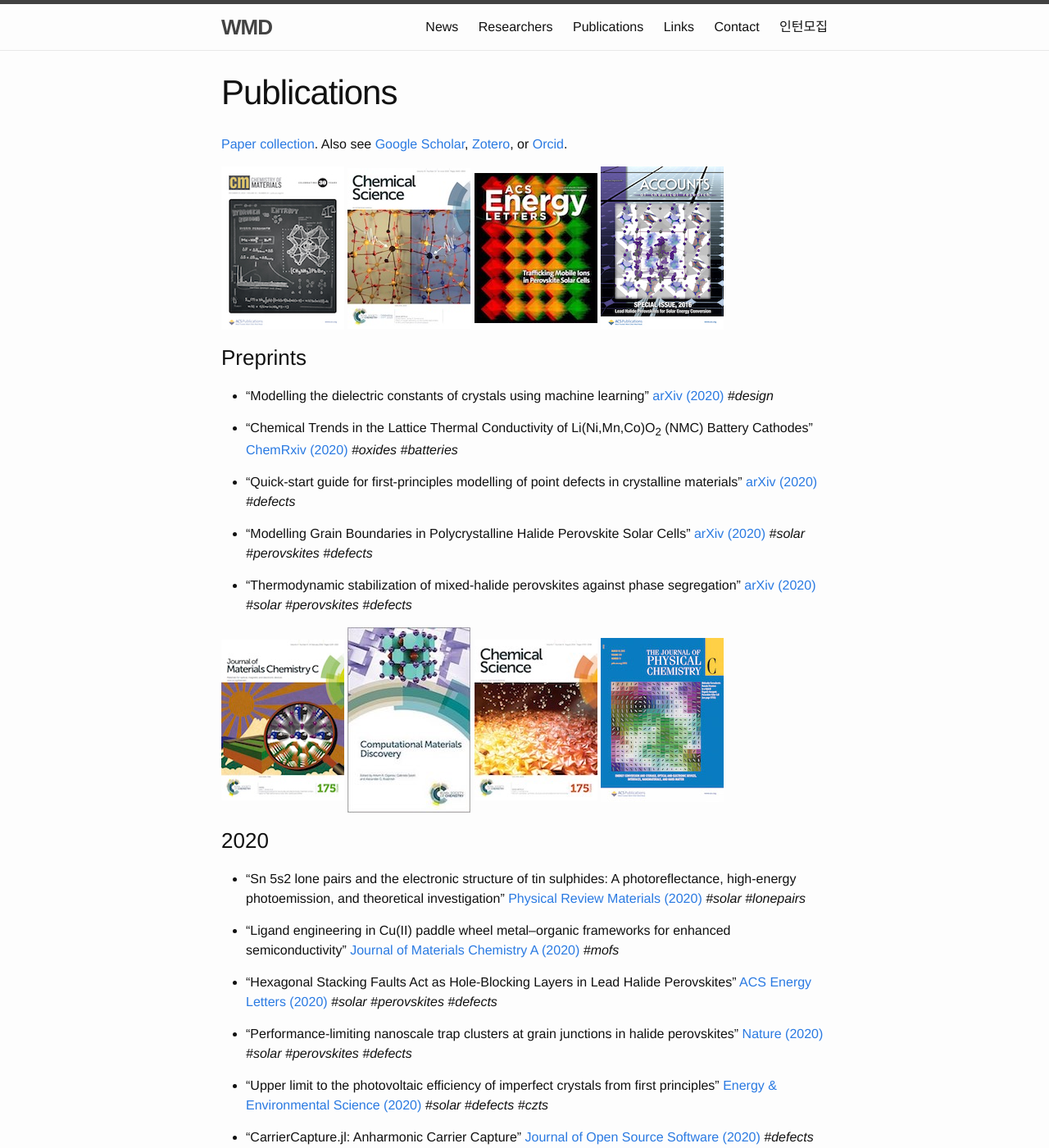
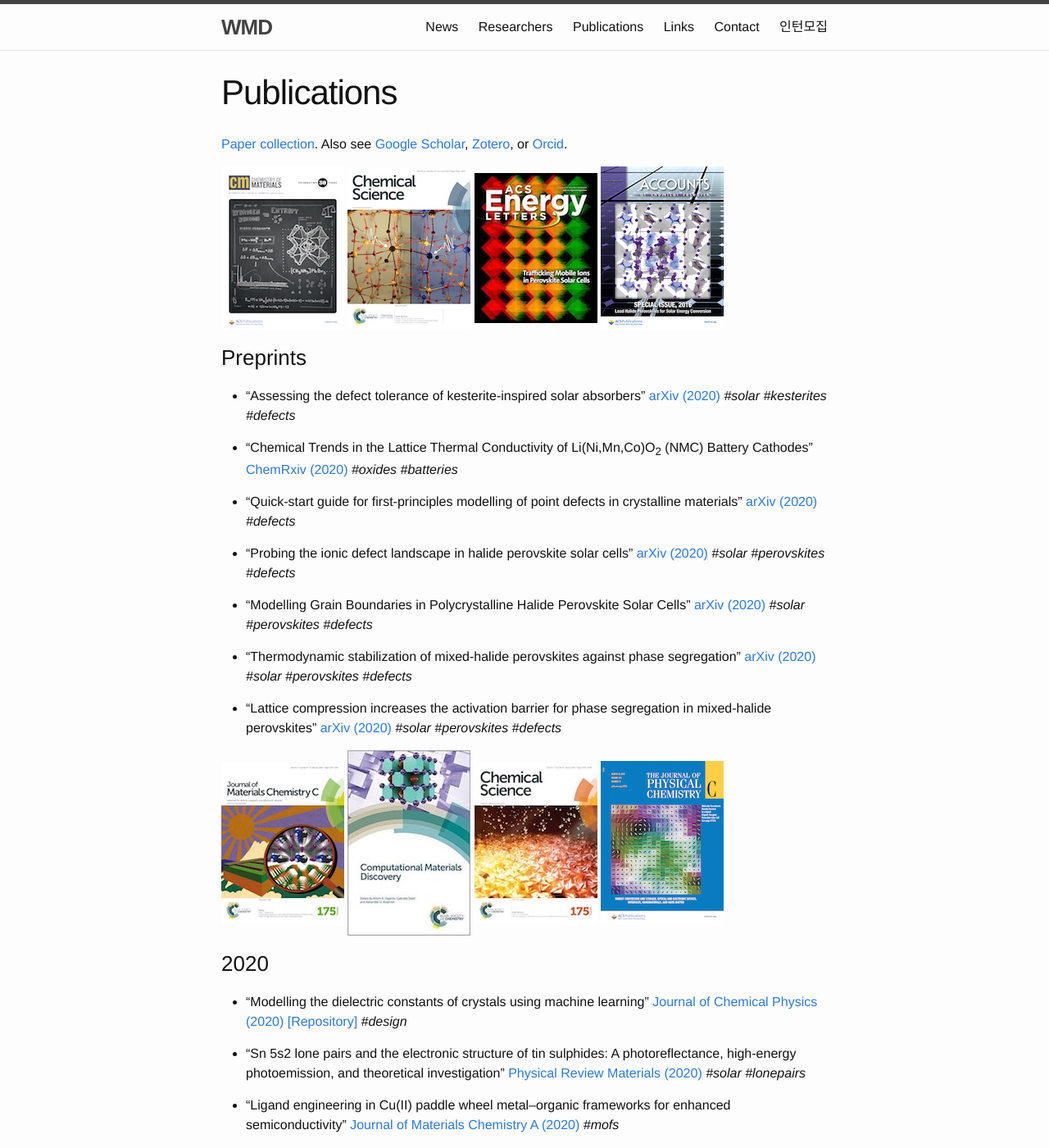
Before and after one commit to WMD-group/WMD-group.github.io, a Jekyll site: the page built from c_papers.md, in a window 1280 px wide and 1400 px high. Shown: the whole window at 82% size. Built offline with Jekyll 4.4.1, drawn with Linux system fonts in a browser that asks for light colours.

Commit message:
July 2020 Update

```diff
--- a/c_papers.md
+++ b/c_papers.md
@@ -10,13 +10,12 @@ Also see
 [Zotero](https://www.zotero.org/aronwalsh),
 or [Orcid](http://orcid.org/0000-0001-5460-7033).
 
-
 ![](/assets/com-2018.jpg) ![](/assets/cs-2019.jpg) ![](/assets/el-2018.jpg) ![](/assets/acr-2016.jpg)
 
 ### Preprints
 
-* "Modelling the dielectric constants of crystals using machine learning" [arXiv (2020)](https://arxiv.org/abs/2005.05831)
-*#design*
+* "Assessing the defect tolerance of kesterite-inspired solar absorbers" [arXiv (2020)](https://arxiv.org/abs/2007.00819)
+*#solar #kesterites #defects*
 
 * "Chemical Trends in the Lattice Thermal Conductivity of Li(Ni,Mn,Co)O<sub>2</sub> (NMC) Battery Cathodes" [ChemRxiv (2020)](https://chemrxiv.org/articles/Chemical_Trends_in_the_Lattice_Thermal_Conductivity_of_Li_Ni_Mn_Co_O_sub_2_sub_NMC_Battery_Cathodes/12320033)
 *#oxides #batteries*
@@ -24,15 +23,24 @@ or [Orcid](http://orcid.org/0000-0001-5460-7033).
 * "Quick-start guide for first-principles modelling of point defects in crystalline materials" [arXiv (2020)](https://arxiv.org/abs/2005.01941)
 *#defects*
 
+* "Probing the ionic defect landscape in halide perovskite solar cells" [arXiv (2020)](https://arxiv.org/abs/2005.06942)
+*#solar #perovskites #defects*
+
 * "Modelling Grain Boundaries in Polycrystalline Halide Perovskite Solar Cells" [arXiv (2020)](https://arxiv.org/abs/2004.04416)
 *#solar #perovskites #defects*
 
 * "Thermodynamic stabilization of mixed-halide perovskites against phase segregation" [arXiv (2020)](https://arxiv.org/abs/2001.05330)
 *#solar #perovskites #defects*
 
+* "Lattice compression increases the activation barrier for phase segregation in mixed-halide perovskites" [arXiv (2020)](https://arxiv.org/abs/2007.04648)
+*#solar #perovskites #defects*
+
 ![](/assets/jmcc-2016.jpg) ![](/assets/rsc-2018.jpg) ![](/assets/cs-2016.jpg)  ![](/assets/jpcc-2015.jpg)
 
 ### 2020
+
+* "Modelling the dielectric constants of crystals using machine learning" [Journal of Chemical Physics (2020)](https://aip.scitation.org/doi/10.1063/5.0013136) [[Repository]](https://github.com/WMD-group/Dielectric_ML)
+*#design*
 
 * "Sn 5s2 lone pairs and the electronic structure of tin sulphides: A photoreflectance, high-energy photoemission, and theoretical investigation" [Physical Review Materials (2020)](https://journals.aps.org/prmaterials/abstract/10.1103/PhysRevMaterials.4.074602)
 *#solar #lonepairs*
```
Also changed, not shown: _posts/2017-01-01-metal-organic-frameworks.md (deleted, +0 -36 lines), _posts/2017-01-01-metastable-states.md (deleted, +0 -41 lines), _posts/2017-01-01-methods.md (deleted, +0 -45 lines), _posts/2017-01-01-solar-energy.md (deleted, +0 -56 lines), _posts/2020-01-01-methods.md (added, +41 -0 lines), _posts/2020-01-02-metastable-states.md (added, +37 -0 lines), _posts/2020-01-03-metal-organic-frameworks.md (added, +31 -0 lines), _posts/2020-01-04-solar-energy.md (added, +52 -0 lines), a_news.md (+2 -0 lines), 6 other files.
